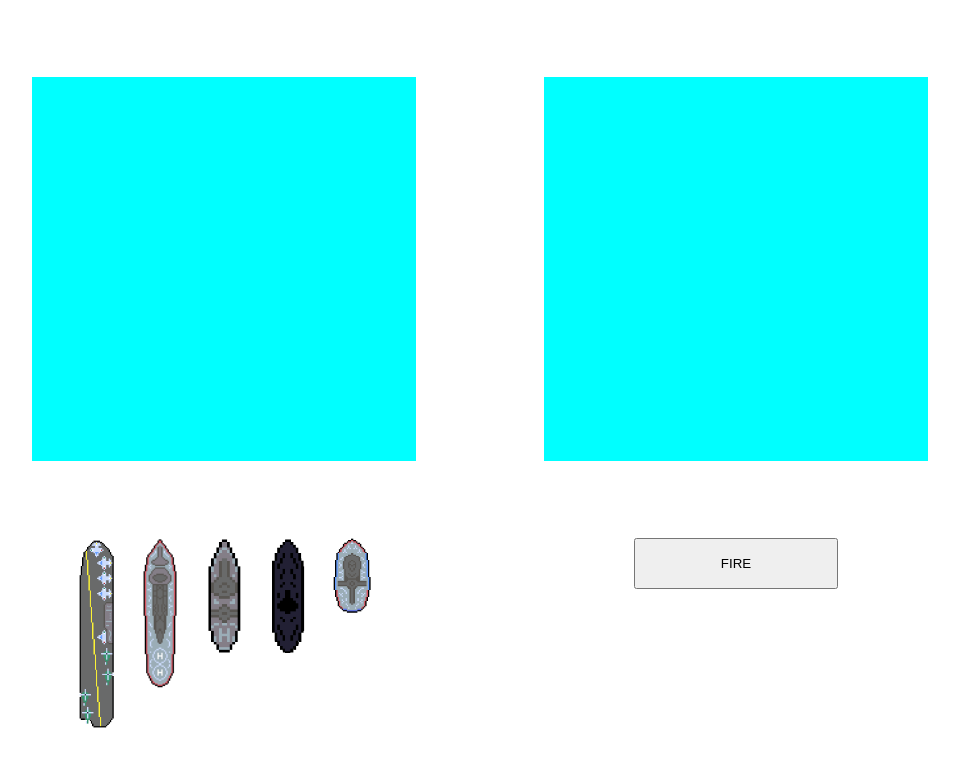
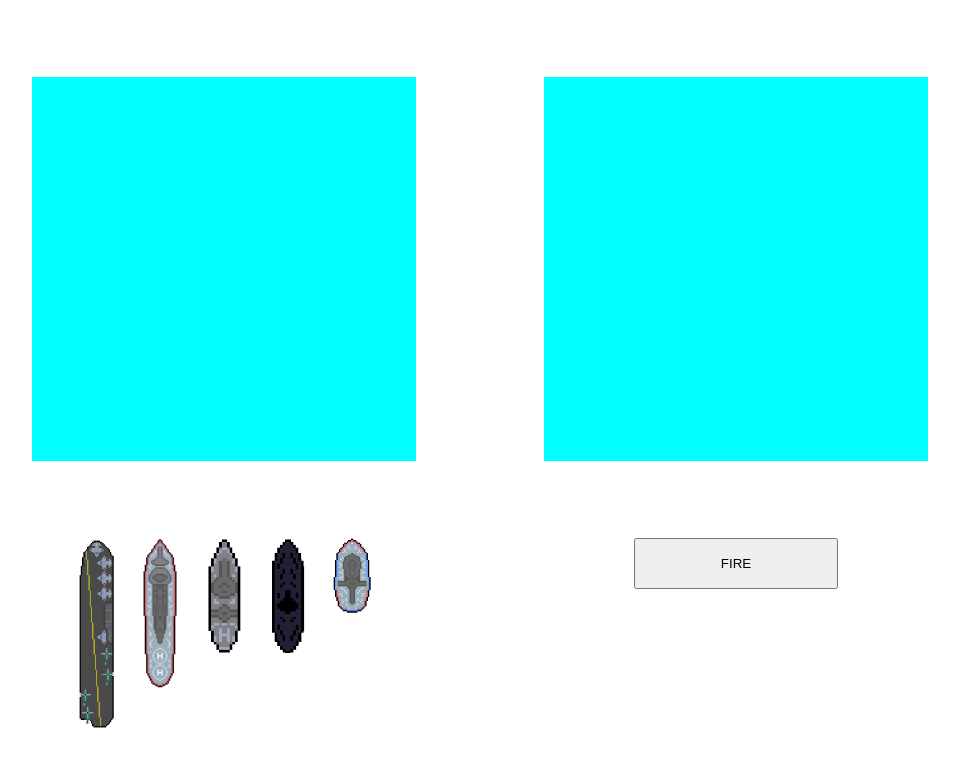
Before and after one commit to CodyKoInABox/battleships, a website: page public/play/index.html in a window 1280 px wide. In both pictures the pointer is over the element 128 px from the left and 633 px from the top of the page. Shown: the top 766 px of the page, without its empty margins (32-991 px from the left). Drawn offline with nearby package versions, Linux system fonts and the light colour scheme.

Commit message:
add hover effect to player's ships

```diff
--- a/public/play/play.css
+++ b/public/play/play.css
@@ -66,6 +66,12 @@ body{
     height: 15vw;
     display: grid;
     grid-template-rows: 3vw 3vw 3vw 3vw 3vw;
+    transition: .1s;
+}
+.playerShipContainer:hover{
+    cursor: pointer;
+    filter: brightness(70%);
+    transition: .1s;
 }
 #carrier{
     grid-row-start: 1;
```
